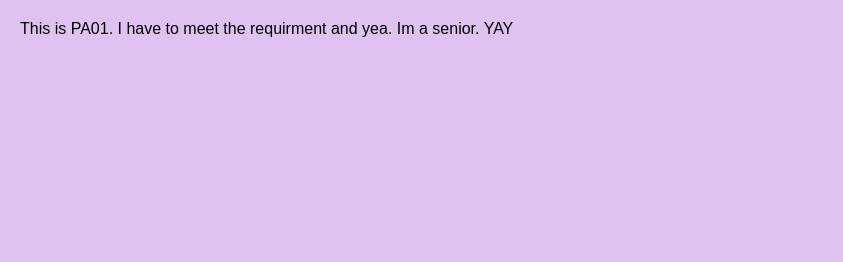
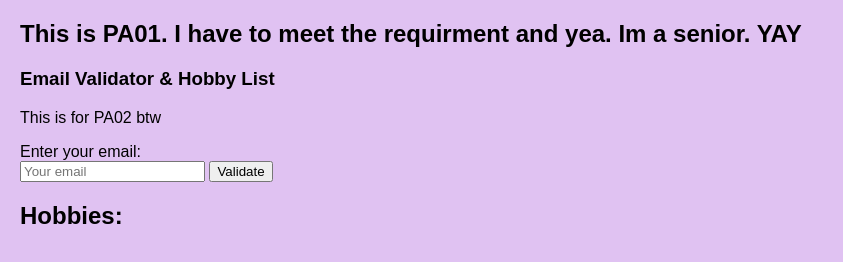
Before and after one commit to Breniah/COP3060_301, a plain HTML site: page index.html in a window 1280 px wide. Shown: the whole page, without its empty margins (0-843 px from the left). Drawn offline with Linux system fonts and the light colour scheme.

Commit message:
Update index.html

```diff
--- a/index.html
+++ b/index.html
@@ -2,6 +2,23 @@
 <html>
 <head><link rel="stylesheet" href="styles.css"></head>
 <title> Hello I'm Breniah </title>
-<body>This is PA01. I have to meet the requirment and yea. Im a senior. YAY </body>
-<script src="app.js" defer></script>
+
+<body>
+  <h2>This is PA01. I have to meet the requirment and yea. Im a senior. YAY</h2>
+  <h3>Email Validator & Hobby List</h3>
+  <p>This is for PA02 btw</p>
+
+  <label for="emailInput">Enter your email:</label><br>
+  <input type="text" id="emailInput" placeholder="Your email" />
+  <button onclick="validateEmail()">Validate</button>
+
+  <div id="status"></div>
+
+  <h2>Hobbies:</h2>
+  <ul id="hobbylist"></ul>
+
+
+
+ <script src="app.js" defer></script>
+</body>
 </html>
```
